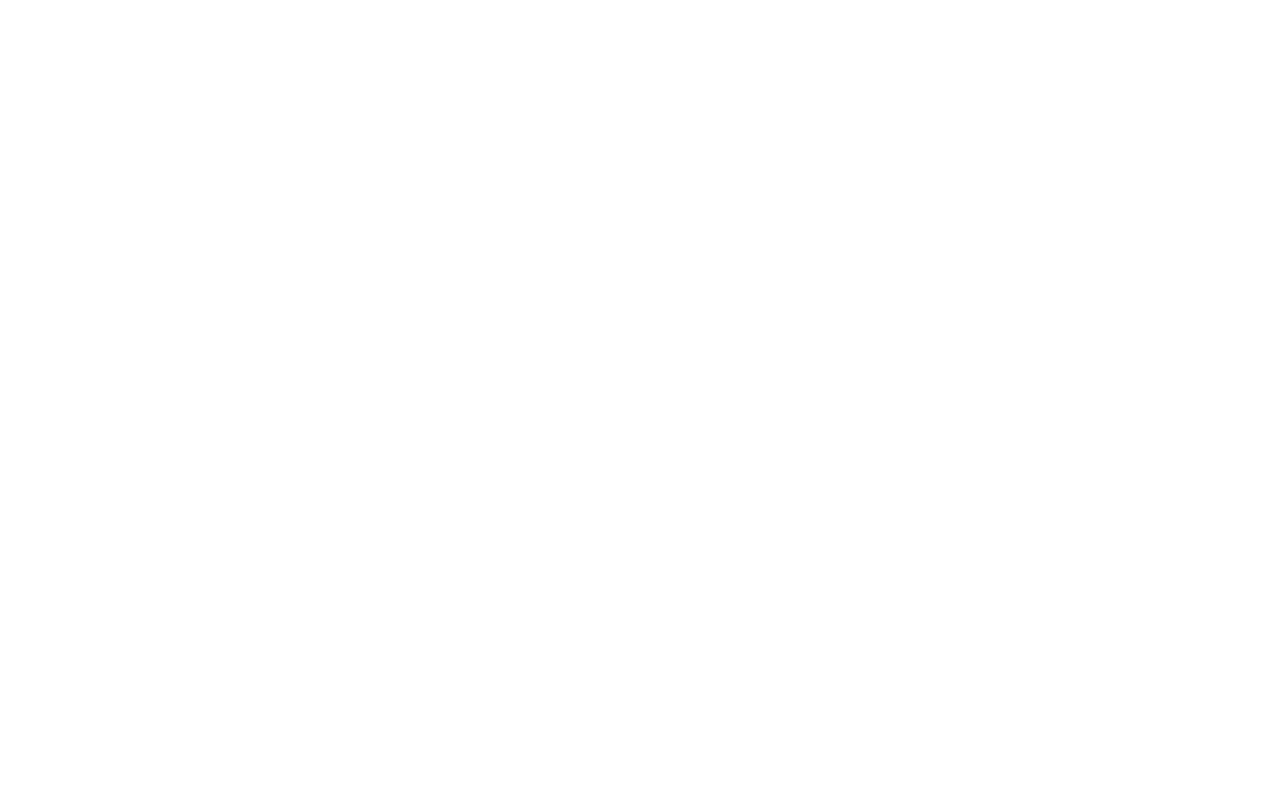
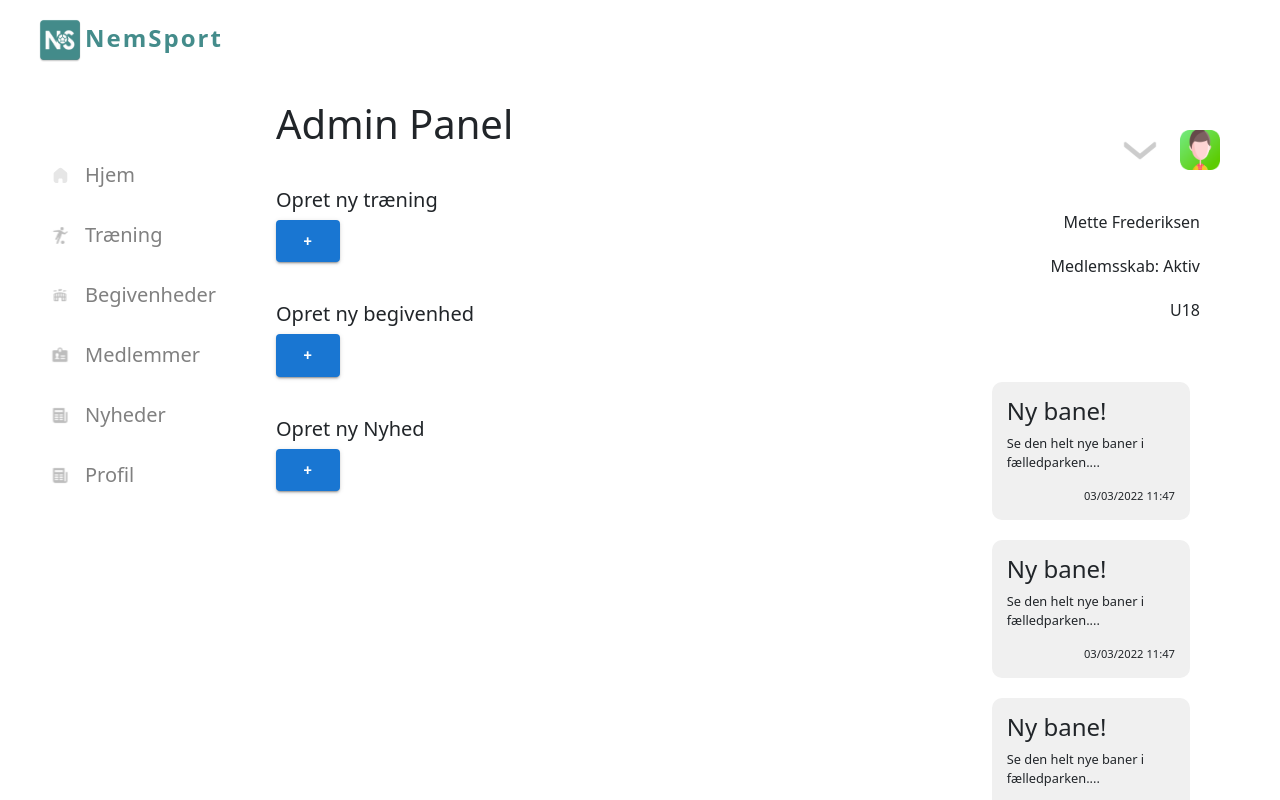
Before and after one commit to madsstorgaardnielsen/group5-proj, a React (Create React App) app in the folder fbcmanager-frontend/: page /adminPanel in a window 1280 px wide. Before the commit this address had no page. Shown: the top 800 px of the page. Built offline with nearby package versions, Linux system fonts and the light colour scheme.

Commit message:
AdminPanel added

```diff
--- a/fbcmanager-frontend/src/index.js
+++ b/fbcmanager-frontend/src/index.js
@@ -11,6 +11,7 @@ import Events from './pages/events';
 import Traening from './pages/traening';
 import Home from './pages/home';
 import Registration from './pages/registration';
+import AdminPanel from './pages/adminPanel';
 
 import Profil from './pages/profil';
 
@@ -25,6 +26,7 @@ ReactDOM.render(
           <Route path="/traening" element={<Traening/>}/>
           <Route path="/home" element={<Home/>}/>
           <Route path="/signup" element={<Registration/>}/>
+          <Route path="/adminPanel" element={<AdminPanel/>}/>
         </Routes>
       </Router>,
   document.getElementById('root')
--- /dev/null
+++ b/fbcmanager-frontend/src/pages/adminPanel.js
@@ -0,0 +1,60 @@
+import React from "react";
+import Navbar from "../components/Navbar";
+import "../scss/style.scss"
+import { Helmet } from 'react-helmet';
+import ProfileColumn from "../components/ProfileColumn";
+import Button from '@mui/material/Button';
+import  "../scss/adminPanel.css";
+import {useNavigate} from "react-router-dom";
+
+function AdminPanel () {
+    const navigate = useNavigate()
+    const toAddEvent = () => {
+        navigate('/home')
+    }
+    const toAddTraining = () => {
+        navigate('/home')
+    }
+    const toAddNews = () => {
+        navigate('/home')
+    }
+
+    return (
+        <div>
+            <Helmet>
+                <title>AdminPanel | NemSport</title>
+            </Helmet>
+            <Navbar />
+            <div className="body">
+                <div className="main-grid-container">
+                    <div className="adminPanel-content">
+                        <h1>Admin Panel</h1>
+
+                        <h5 className="adminAdd">Opret ny træning</h5>
+                        <Button variant="contained" size="large" onClick={toAddTraining}>
+                            +
+                        </Button>
+
+                        <h5 className="adminAdd">Opret ny begivenhed</h5>
+                        <Button variant="contained" size="large" onClick={toAddEvent}>
+                            +
+                        </Button>
+
+                        <h5 className="adminAdd">Opret ny Nyhed</h5>
+                        <Button variant="contained" size="large" onClick={toAddNews}>
+                            +
+                        </Button>
+                    </div>
+
+
+                    <div className="main-grid-item">
+                        <ProfileColumn />
+                    </div>
+
+                </div>
+            </div>
+        </div>
+    );
+};
+
+export default AdminPanel;
--- a/fbcmanager-frontend/src/pages/events.js
+++ b/fbcmanager-frontend/src/pages/events.js
@@ -81,7 +81,7 @@ function FormRow() {
 function EventCard() {
     const navigate = useNavigate()
     const toHome = () => {
-        navigate('/home')
+        navigate('/adminPanel')
     }
 
     return (
--- /dev/null
+++ b/fbcmanager-frontend/src/scss/adminPanel.css
@@ -0,0 +1,7 @@
+.adminPanel-content{
+    margin-left: 20px;
+}
+
+.adminAdd{
+    margin-top: 40px;
+}
```
Also changed, not shown: 1 other file (tests, documents, lock files or other folders).
